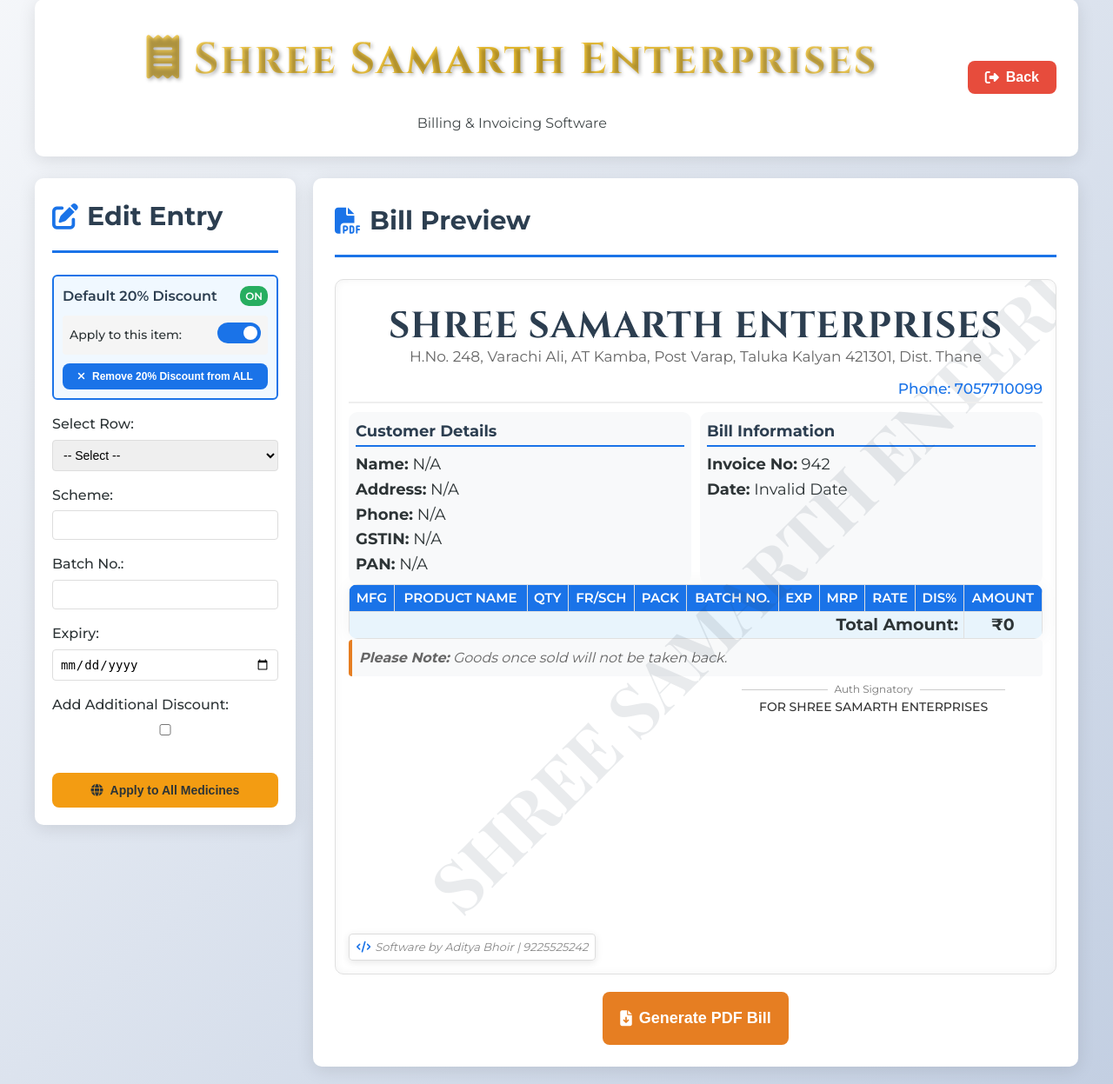
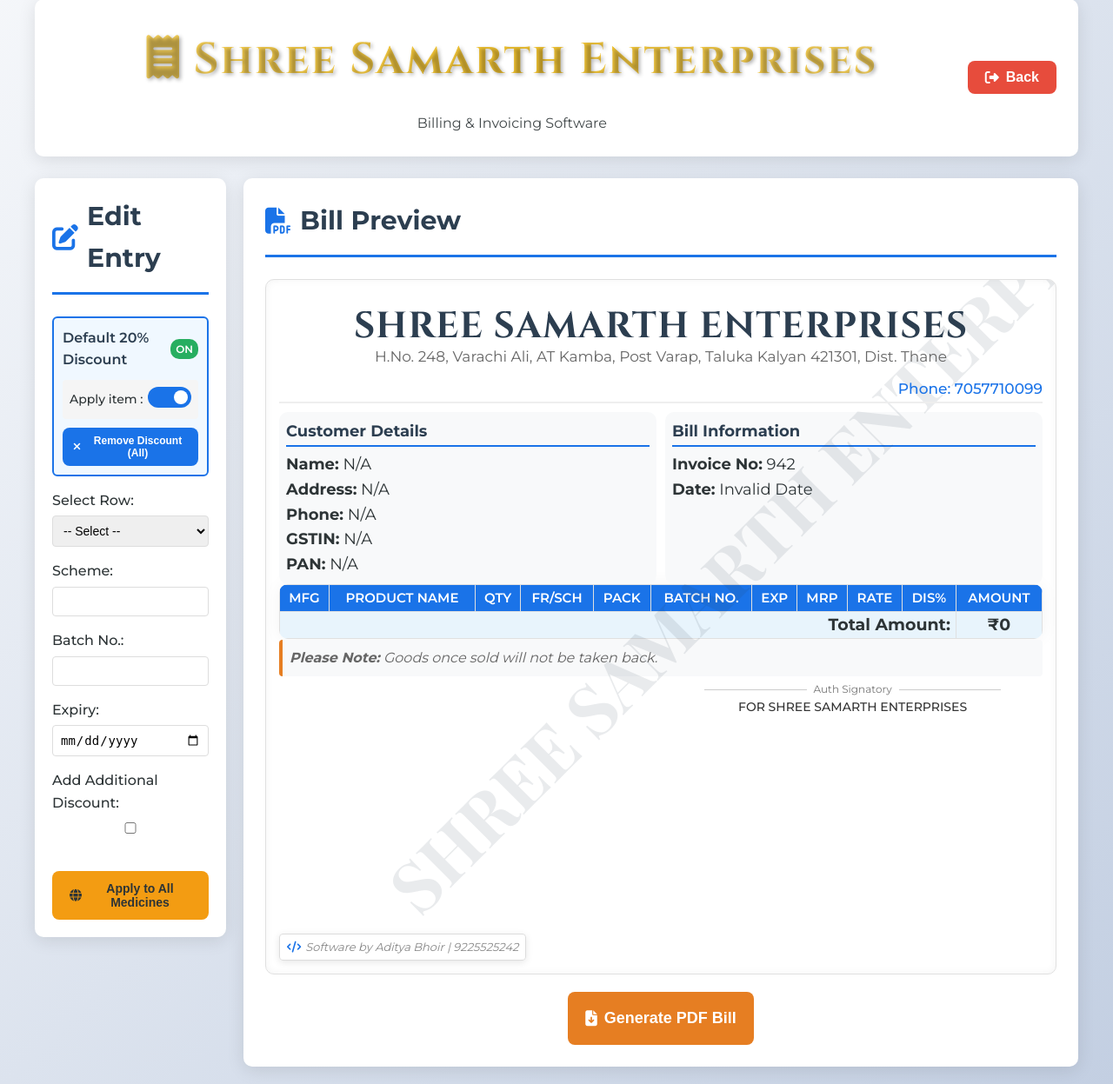
Before and after one commit to aditya3767/PHARMA-BILLING, a Flask app: page /invoice_pdf in a window 1280 px wide. Shown: the part 21-1268 px from the top of the page at 87% size. Run offline with Flask 3, Linux system fonts and the light colour scheme; the visitor is signed in with stand-in values (Sample User, id 1); some libraries are stand-ins or nearby versions.

Commit message:
push now

```diff
--- a/templates/invoice_pdf.html
+++ b/templates/invoice_pdf.html
@@ -128,7 +128,7 @@
         }
 
         .edit-frame {
-            width: 300px;
+            width: 220px;
             background: white;
             padding: 20px;
             border-radius: var(--radius);
@@ -614,14 +614,14 @@
                         <span id="default-discount-status" class="status">ON</span>
                     </div>
                     <div class="toggle-container">
-                        <span class="toggle-label">Apply to this item:</span>
+                        <span class="toggle-label">Apply item :</span>
                         <label class="switch">
                             <input type="checkbox" id="default-discount-toggle" checked onchange="toggleDefaultDiscount()">
                             <span class="slider"></span>
                         </label>
                     </div>
                     <button class="btn-small" onclick="removeDefaultDiscountFromAll()">
-                        <i class="fas fa-times"></i> Remove 20% Discount from ALL
+                        <i class="fas fa-times"></i> Remove Discount (All)
                     </button>
                 </div>
 
@@ -991,6 +991,8 @@
                 const schemeDisplay = item.scheme === '' ? '' : (item.scheme > 0 ? '+' + item.scheme : item.scheme);
 
                 // ONLY show additional discount in DIS% column (default 20% is invisible)
+                // CRITICAL FIX: displayDiscountPercent is already set in calculateRateAndAmount
+                // When default discount is removed, additional discount may be 0, so show empty string
                 const discountDisplay = (item.displayDiscountPercent > 0) ? item.displayDiscountPercent.toFixed(1) + '%' : '';
 
                 const amount = item.amount;
@@ -1016,17 +1018,7 @@
             for (let i = 0; i < blankRows; i++) {
                 productsHTML += `
                     <tr class="blank-row">
-                        <td>&nbsp;</td>
-                        <td>&nbsp;</td>
-                        <td>&nbsp;</td>
-                        <td>&nbsp;</td>
-                        <td>&nbsp;</td>
-                        <td>&nbsp;</td>
-                        <td>&nbsp;</td>
-                        <td>&nbsp;</td>
-                        <td>&nbsp;</td>
-                        <td>&nbsp;</td>
-                        <td>&nbsp;</td>
+                        <td>&nbsp;</td><td>&nbsp;</td><td>&nbsp;</td><td>&nbsp;</td><td>&nbsp;</td><td>&nbsp;</td><td>&nbsp;</td><td>&nbsp;</td><td>&nbsp;</td><td>&nbsp;</td><td>&nbsp;</td>
                     </tr>
                 `;
             }
@@ -1103,6 +1095,7 @@
             `;
         }
 
+        // FIXED: Multi-page PDF with proper bottom alignment - no content overflow
         function generatePDF() {
             try {
                 const element = document.getElementById('bill-preview');
@@ -1144,14 +1137,13 @@
                 html2canvas(element, options).then(canvas1 => {
                     const imgData1 = canvas1.toDataURL('image/jpeg', 0.95);
                     const imgHeight1 = (canvas1.height * imgWidth) / canvas1.width;
-                    let heightLeft1 = imgHeight1;
                     let position1 = 0;
 
                     pdf.addImage(imgData1, 'JPEG', 0, position1, imgWidth, imgHeight1, '', 'MEDIUM');
-                    heightLeft1 -= pageHeight;
+                    let heightLeft1 = imgHeight1 - pageHeight;
 
-                    while (heightLeft1 >= 0) {
-                        position1 = heightLeft1 - imgHeight1;
+                    while (heightLeft1 > 0) {
+                        position1 = position1 - pageHeight;
                         pdf.addPage();
                         pdf.addImage(imgData1, 'JPEG', 0, position1, imgWidth, imgHeight1, '', 'MEDIUM');
                         heightLeft1 -= pageHeight;
@@ -1163,14 +1155,13 @@
                     const imgData2 = canvas2.toDataURL('image/jpeg', 0.95);
                     const imgHeight2 = (canvas2.height * imgWidth) / canvas2.width;
                     pdf.addPage();
-                    let heightLeft2 = imgHeight2;
                     let position2 = 0;
 
                     pdf.addImage(imgData2, 'JPEG', 0, position2, imgWidth, imgHeight2, '', 'MEDIUM');
-                    heightLeft2 -= pageHeight;
+                    let heightLeft2 = imgHeight2 - pageHeight;
 
-                    while (heightLeft2 >= 0) {
-                        position2 = heightLeft2 - imgHeight2;
+                    while (heightLeft2 > 0) {
+                        position2 = position2 - pageHeight;
                         pdf.addPage();
                         pdf.addImage(imgData2, 'JPEG', 0, position2, imgWidth, imgHeight2, '', 'MEDIUM');
                         heightLeft2 -= pageHeight;
@@ -1279,6 +1270,7 @@
                 setTimeout(() => {
                     window.history.back();
                 }, 3000);
+
             }
         });
     </script>
```
